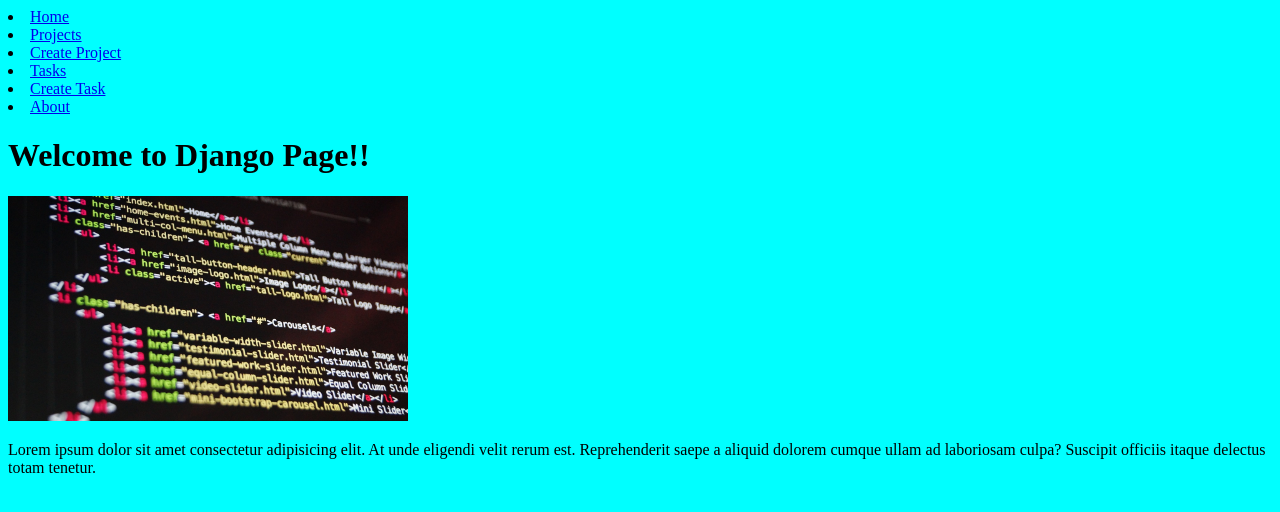
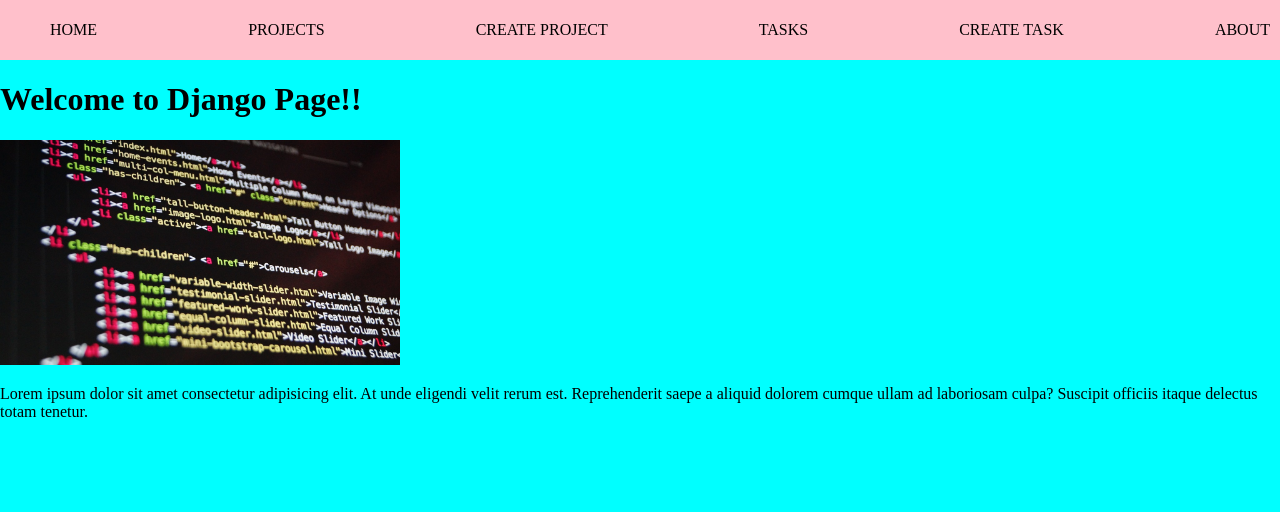
Before and after one commit to Gerts18/WEB_PRACTICE, a Django app: page / in a window 1280 px wide. Shown: the top 512 px of the page. Run offline with Django 5.2, Linux system fonts and the light colour scheme.

Commit message:
Adding style to the navbar

```diff
--- a/DJANGO/mysite/myapp/static/css/main.css
+++ b/DJANGO/mysite/myapp/static/css/main.css
@@ -1,5 +1,30 @@
 body{
     background-color: aqua;
+    margin: 0;
+}
+
+.navbar {
+    background: pink;
+    padding: 5px 10px;
+}
+
+.navbar ul{
+    display: flex;
+    justify-content: space-between;
+}
+
+.navbar ul li {
+    list-style: none;
+}
+
+.navbar ul li a {
+    color: black;
+    text-decoration: none;
+    text-transform: uppercase;
+}
+
+.navbar ul li a:hover {
+    color: white;
 }
 
 img {
--- a/DJANGO/mysite/myapp/templates/layouts/base.html
+++ b/DJANGO/mysite/myapp/templates/layouts/base.html
@@ -8,13 +8,15 @@
 <body>
 
     <header>
-        <nav>
+        <nav class='navbar'>
+            <ul>
                 <li><a href="/">Home</a></li>
                 <li><a href="/projects">Projects</a></li>
                 <li><a href="{% url 'create_project' %}">Create Project</a></li>
                 <li><a href="/tasks">Tasks</a></li>
                 <li><a href="/create_task">Create Task</a></li>
                 <li><a href="/info">About</a></li>
+            </ul>
         </nav>
     </header>
 
```
Lines whose indentation alone changed are shown as unchanged.
